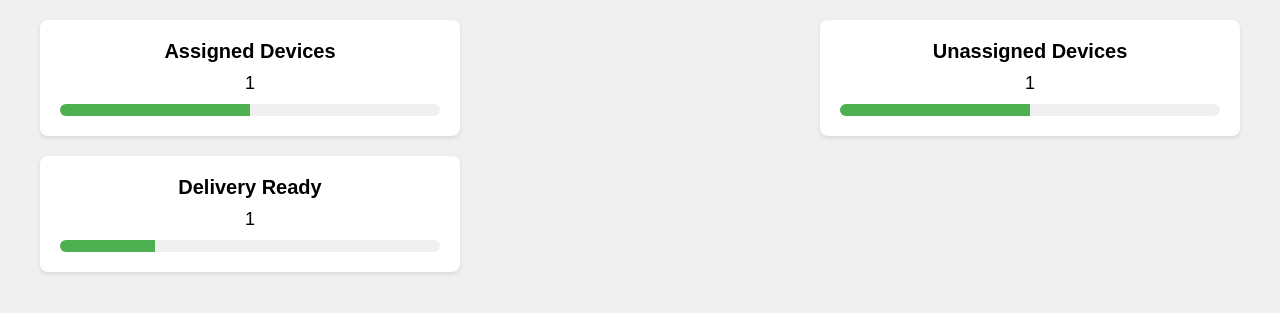
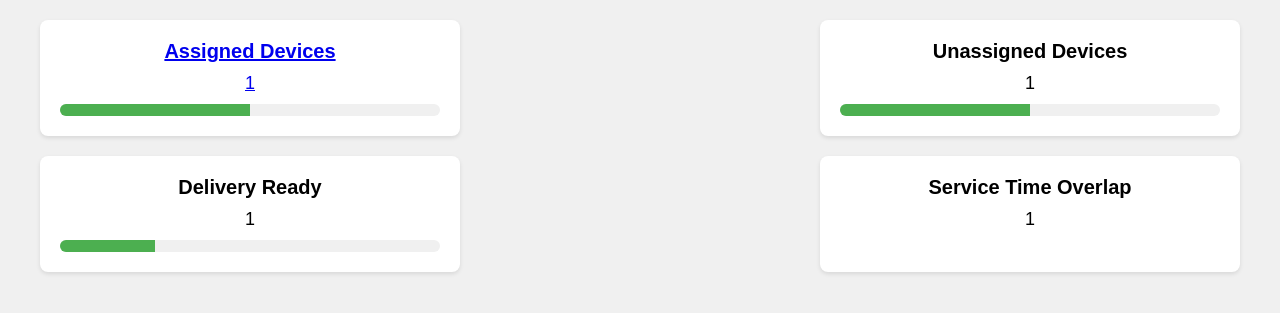
Before and after one commit to NaveenSabapathi/telitesys_servicenow, a Flask app: template templates/dashboard.html in a window 1280 px wide. Shown: the part 174-487 px from the top of the page. Run offline with Flask 3, Linux system fonts and the light colour scheme; tables that the repository leaves empty hold one stand-in row (values such as "Sample post"); the template is opened without the code that fills it: values that come from a table or form of the project are taken from there, most other values are stand-ins (such as "Sample title", 1, 10 or a date in 2020).

Commit message:
no much changes

```diff
--- a/templates/dashboard.html
+++ b/templates/dashboard.html
@@ -107,7 +107,8 @@
     </header>
     <div class="container">
         <section class="device-sections">
-            <div class="device-section">
+            <div class="device-section" >
+               <a href="{{ url_for('assigned_devices') }}">
                 <h2>Assigned Devices</h2>
                 <p>{{ assigned_devices_count }}</p>
                 <div class="progress-bar">
@@ -117,6 +118,7 @@
                         <span style="width: 0%;"></span>
                     {% endif %}
                 </div>
+                </a>
             </div>
             <div class="device-section">
                 <h2>Unassigned Devices</h2>
@@ -140,6 +142,10 @@
                     {% endif %}
                 </div>
             </div>
+             <div class="device-section">
+            <h2>Service Time Overlap</h2>
+            <p>{{ pending_delivery_count }}</p>
+               </div>
             <!-- Add more sections here -->
         </section>
         <main>
```
Also changed, not shown: app_cusdata.py (+10 -1 lines).
